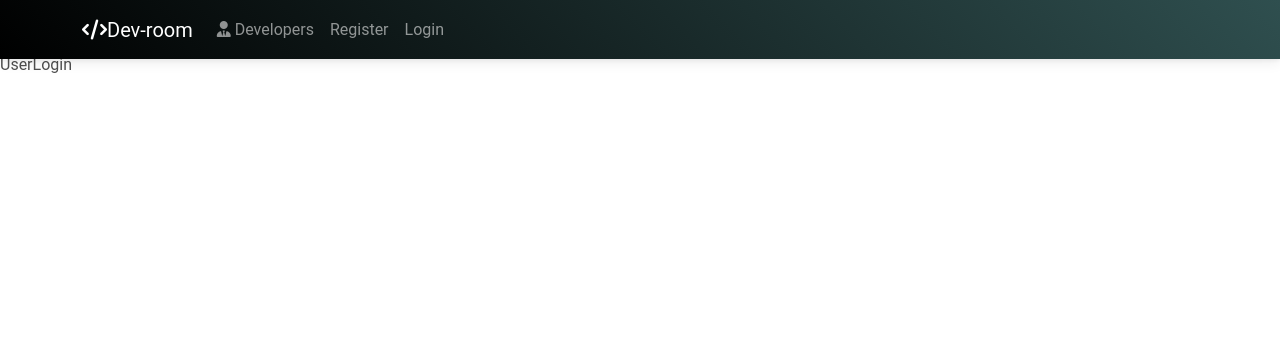
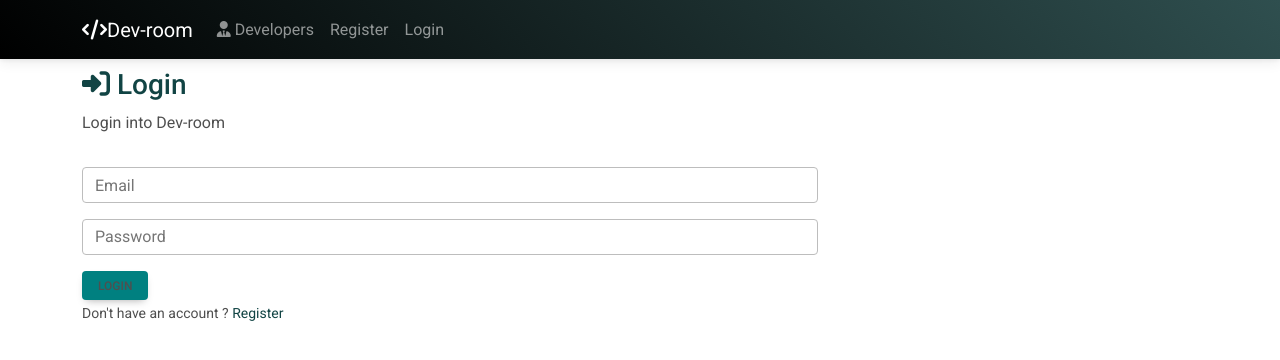
Before and after one commit to patelmhammed/Dev-Room, a React (Create React App) app in the folder client/: page /users/login in a window 1280 px wide. Shown: the top 360 px of the page. Built offline with nearby package versions, Linux system fonts and the light colour scheme.

Commit message:
Developer List Page

```diff
--- a/client/public/index.html
+++ b/client/public/index.html
@@ -23,8 +23,10 @@
       Unlike "/favicon.ico" or "favicon.ico", "%PUBLIC_URL%/favicon.ico" will
       work correctly both with client-side routing and a non-root public URL.
       Learn how to configure a non-root public URL by running `npm run build`.
+
     -->
-    <title>React App</title>
+    <link href="https://fonts.googleapis.com/css?family=Roboto:300,400,500,700&display=swap" rel="stylesheet" />
+    <title>Devroom</title>
   </head>
   <body>
     <noscript>You need to enable JavaScript to run this app.</noscript>
--- a/client/src/components/Navbar.jsx
+++ b/client/src/components/Navbar.jsx
@@ -8,7 +8,7 @@ const Navbar = () => {
   const [user, setUser] = useState({});
 
   const getUser = async () => {
-    const { data } = await axios.get("#", {
+    const { data } = await axios.get("/api/users/me", {
       headers: {
         "Content-Type": "application/json",
         Authorization: `Bearer ${localStorage.getItem("devroom")}`,
@@ -81,7 +81,7 @@ const Navbar = () => {
             <i className="fa fa-code" /> Dev-room
           </Link>
           <button
-            class="navbar-toggler"
+            className="navbar-toggler"
             type="button"
             data-bs-toggle="collapse"
             data-bs-target="#navbarSupportedContent"
@@ -89,10 +89,10 @@ const Navbar = () => {
             aria-expanded="false"
             aria-label="Toggle navigation"
           >
-            <span class="navbar-toggler-icon"></span>
+            <span className="navbar-toggler-icon"></span>
           </button>
 
-          <div class="collapse navbar-collapse" id="navbarSupportedContent">
+          <div className="collapse navbar-collapse" id="navbarSupportedContent">
             <ul className="navbar-nav">
               <li className="nav-item">
                 <Link to="/developers" className="nav-link">
--- a/client/src/components/UserLogin.jsx
+++ b/client/src/components/UserLogin.jsx
@@ -1,9 +1,145 @@
-import React from 'react'
+import React, { useState, useEffect } from "react";
+import { Link, useNavigate } from "react-router-dom";
+import Swal from "sweetalert2";
+import axios from "axios";
 
-const UserLogin = () => {
+
+let UserLogin = () => {
+
+  const navigate = useNavigate();
+  let [user, setUser] = useState({
+    email: "",
+    password: "",
+  });
+
+  let [userError, setUserError] = useState({
+    emailError: "",
+    passwordError: "",
+  });
+
+  useEffect(() => {
+    if (localStorage.getItem("devroom")) {
+      navigate("/");
+    }
+  }, []);
+
+  let validateEmail = (event) => {
+    setUser({ ...user, email: event.target.value });
+    let regExp = /^\w+([\\.-]?\w+)*@\w+([\\.-]?\w+)*(\.\w{2,3})+$/;
+    !regExp.test(event.target.value)
+      ? setUserError({ ...userError, emailError: "Enter a proper Email" })
+      : setUserError({ ...userError, emailError: "" });
+  };
+
+  let validatePassword = (event) => {
+    setUser({ ...user, password: event.target.value });
+    if (event.target.value.trim() === "")
+      setUserError({ ...userError, passwordError: "Enter a proper Password" });
+    else setUserError({ ...userError, passwordError: "" });
+  };
+  let submitLogin = async (event) => {
+    event.preventDefault();
+    if (user.email !== "" && user.password !== "") {
+      let email = user.email;
+      let password = user.password;
+      const { status, data } = await axios.post("/api/users/login", { email, password }, {
+        headers: {
+          "Content-Type": "application/json"
+        }
+      })
+      if (status === 201) {
+        Swal.fire("Invalid credentials", "", "error");
+      } else if (status === 200) {
+        Swal.fire("Login successful", "", "success");
+        localStorage.setItem("devroom", data.token);
+        navigate("/developers");
+      }
+
+    } else {
+      Swal.fire("Oh no!", "Something went wrong! Try again", "error");
+    }
+  };
+
   return (
-    <div>UserLogin</div>
-  )
-}
-
-export default UserLogin
+    <React.Fragment>
+      <section className="p-3">
+        <div className="container">
+          <div className="row animated zoomIn">
+            <div className="col">
+              <p className="h3 text-teal">
+                <i className="fa fa-sign-in-alt" /> Login
+              </p>
+              <p>Login into Dev-room</p>
+            </div>
+          </div>
+        </div>
+      </section>
+      <section>
+        <div className="container">
+          <div className="row">
+            <div className="col-md-8 animated zoomIn">
+              <form onSubmit={submitLogin}>
+                <div className="form-group">
+                  <input
+                    name="email"
+                    required
+                    value={user.email}
+                    onChange={validateEmail}
+                    type="email"
+                    className={`form-control mb-3 ${userError.emailError.length > 0 ? "is-invalid" : ""
+                      }`}
+                    placeholder="Email"
+                  />
+                  {userError.emailError.length > 0 ? (
+                    <small className="text-danger">
+                      {userError.emailError}
+                    </small>
+                  ) : (
+                    ""
+                  )}
+                </div>
+                <div className="form-group">
+                  <input
+                    name="password"
+                    required
+                    value={user.password}
+                    onChange={validatePassword}
+                    type="password"
+                    className={`form-control mb-3 ${userError.passwordError.length > 0 ? "is-invalid" : ""
+                      }`}
+                    placeholder="Password"
+                  />
+                  {userError.passwordError.length > 0 ? (
+                    <small className="text-danger">
+                      {userError.passwordError}
+                    </small>
+                  ) : (
+                    ""
+                  )}
+                </div>
+                <div>
+                  <input
+                    type="submit"
+                    className="btn btn-teal btn-sm"
+                    value="Login"
+                  />
+                </div>
+              </form>
+              <small>
+                Don't have an account ?
+                <Link
+                  to="/users/register"
+                  className="font-weight-bold text-teal"
+                >
+                  {" "}
+                  Register
+                </Link>
+              </small>
+            </div>
+          </div>
+        </div>
+      </section>
+    </React.Fragment>
+  );
+};
+export default UserLogin;
--- a/client/src/components/UserRegister.jsx
+++ b/client/src/components/UserRegister.jsx
@@ -41,7 +41,7 @@ const UserRegister = () => {
     else setUserError({ ...userError, passwordError: "" });
   };
 
-  let submitRegistration = async(e) => {
+  let submitRegistration = async (e) => {
     e.preventDefault();
     if (
       user.name.trim() !== "" &&
@@ -53,7 +53,7 @@ const UserRegister = () => {
       let password = user.password.trim();
 
       const { status } = await axios.post(
-     "#",
+        "/api/users/register",
         { name, email, password },
         {
           headers: {
@@ -62,11 +62,11 @@ const UserRegister = () => {
         }
       );
       console.log(status);
-  if (status === 201){
-    Swal.fire("User already exists","", "error");
+      if (status === 201) {
+        Swal.fire("User already exists", "", "error");
         return;
-  }else if(status === 200){
-     Swal.fire("Registration successful","", "success");
+      } else if (status === 200) {
+        Swal.fire("Registration successful", "", "success");
         navigate("/users/login");
       }
       console.log(user);
@@ -116,8 +116,7 @@ const UserRegister = () => {
                     value={user.email}
                     onChange={validateEmail}
                     type="email"
-                    className={`form-control mb-3 ${
-                      userError.emailError.length > 0 ? "is-invalid" : ""
+                    className={`form-control mb-3 ${userError.emailError.length > 0 ? "is-invalid" : ""
                       }`}
                     placeholder="Email"
                   />
@@ -136,8 +135,7 @@ const UserRegister = () => {
                     value={user.password}
                     onChange={validatePassword}
                     type="password"
-                    className={`form-control mb-3 ${
-                      userError.passwordError.length > 0 ? "is-invalid" : ""
+                    className={`form-control mb-3 ${userError.passwordError.length > 0 ? "is-invalid" : ""
                       }`}
                     placeholder="Password"
                   />
```
Also changed, not shown: client/src/components/DeveloperList.jsx (+113 -2 lines), 1 other file (tests, documents, lock files or other folders). Lines whose indentation alone changed are shown as unchanged.
